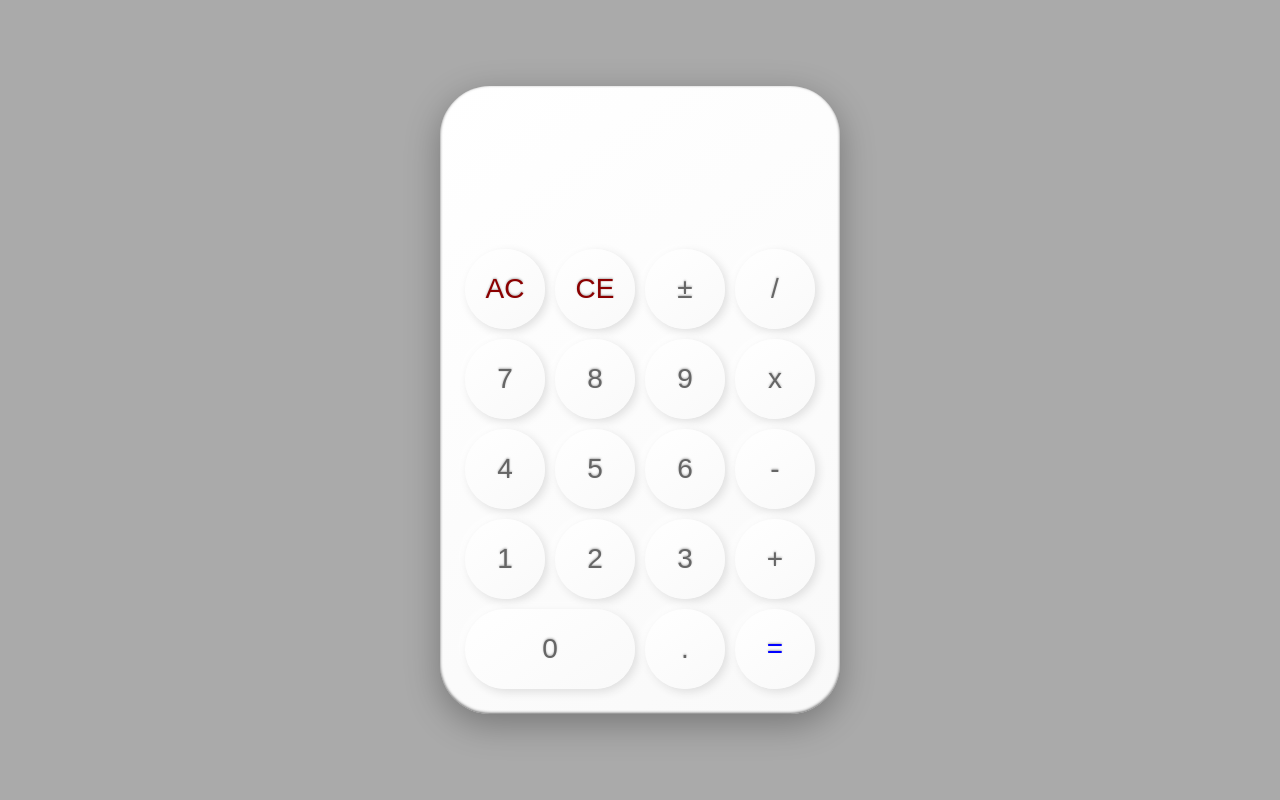
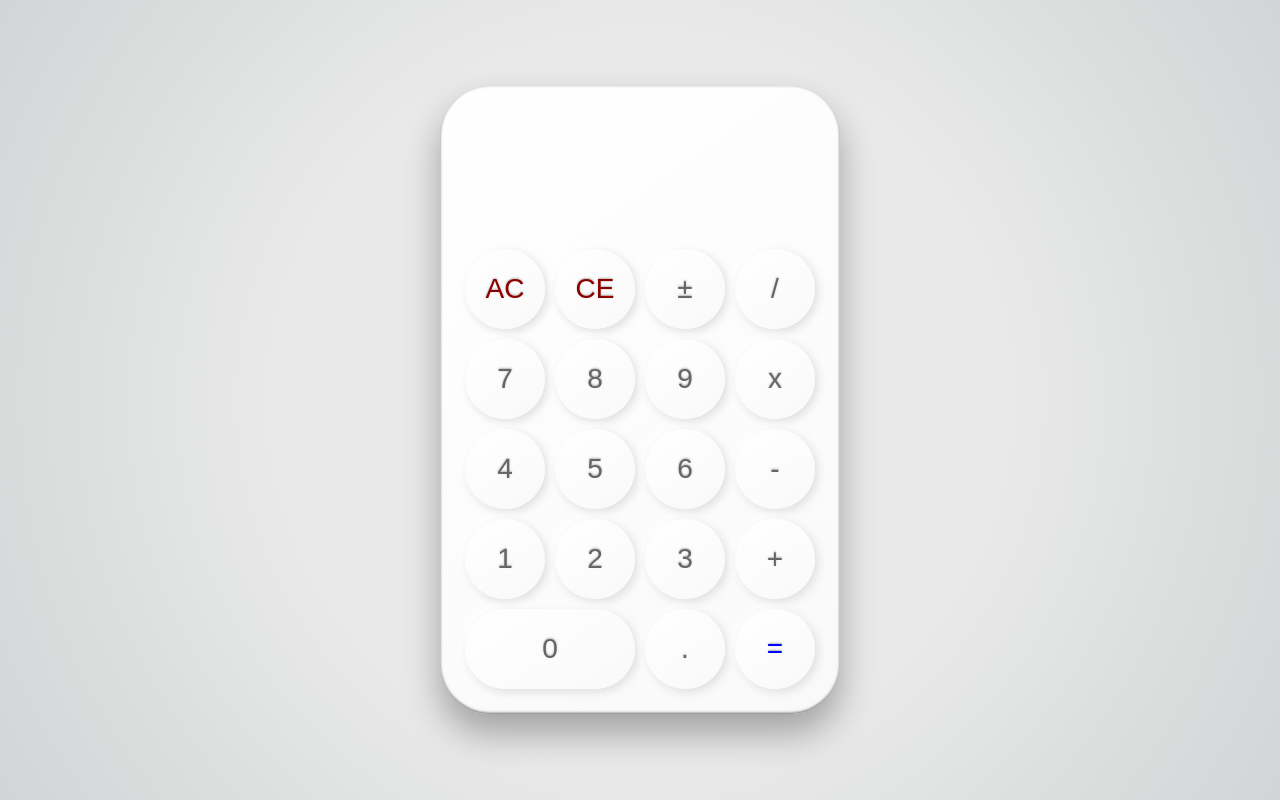
Before and after one commit to JDarke/Talculator, a React (Create React App) app: page / in a window 1280 px wide. Built offline with nearby package versions, Linux system fonts and the light colour scheme.

Commit message:
background color tweak

```diff
--- a/package.json
+++ b/package.json
@@ -8,7 +8,8 @@
     "@testing-library/user-event": "^7.1.2",
     "react": "^16.13.1",
     "react-dom": "^16.13.1",
-    "react-scripts": "3.4.1"
+    "react-scripts": "3.4.1",
+    "yarn": "^1.22.4"
   },
   "scripts": {
     "start": "react-scripts start",
--- a/src/index.css
+++ b/src/index.css
@@ -19,6 +19,8 @@ code {
 
   font-size: 18px;
   background: #aaa;
+  background-color: #d9d9d9;
+  background-image: radial-gradient(circle, rgba(233,233,233,1) 48%, rgba(209,213,213,1) 100%);
   font-family: sans-serif;
 }
 
@@ -30,7 +32,7 @@ code {
   flex-direction: column;
   max-width: 360px;
   justify-content: center;
-  box-shadow:  0px 10px 35px rgba(0,0,0, 0.3), inset 0px -1px 3px #666;
+  box-shadow:  0px 20px 35px rgba(0,0,0, 0.3), inset 0px -1px 3px #666;
 
   background: linear-gradient(145deg, #ffffff, #f9f9f9);
 }
```
Also changed, not shown: 19 other files (tests, documents, lock files or other folders).
